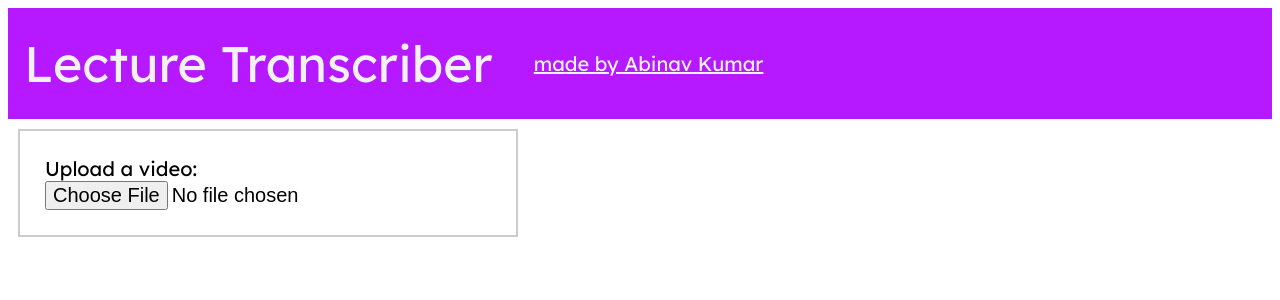
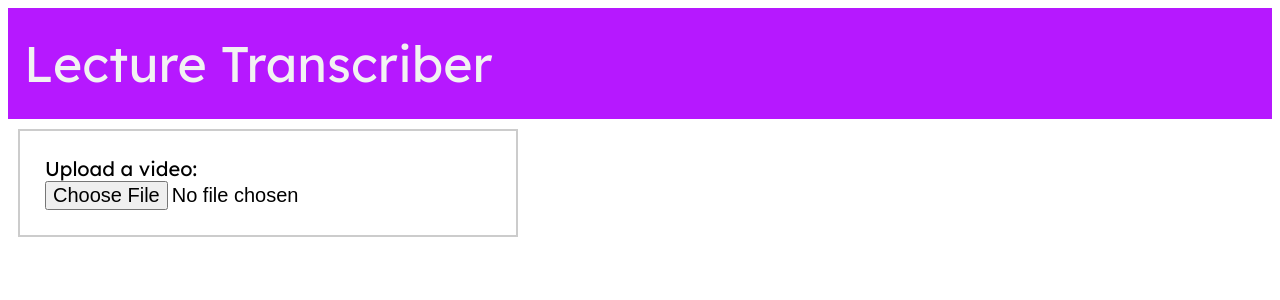
Before and after one commit to AbeetoChanito/lecture-transcriber, a SvelteKit app in the folder client/: page / in a window 1280 px wide. Shown: the top 300 px of the page. Built offline with nearby package versions, Linux system fonts and the light colour scheme.

Commit message:
remove .credit

```diff
--- a/client/src/routes/+page.svelte
+++ b/client/src/routes/+page.svelte
@@ -86,13 +86,6 @@ $: if (files) {
         left: 10px;
     }
 
-    .nav .credit {
-        color: #f2f2f2;
-        font-size: 20px;
-        padding: 25px;
-        text-decoration: underline;
-    }
-
     .upload-video {
         width: 500px;
         height: auto;
@@ -140,7 +133,6 @@ $: if (files) {
 
 <div class="nav">
     <a href="/">Lecture Transcriber</a>
-    <a href="https://github.com/AbeetoChanito" class="credit" target="_blank">made by Abinav Kumar</a>
 </div>
 
 <div class="upload-video">
```
